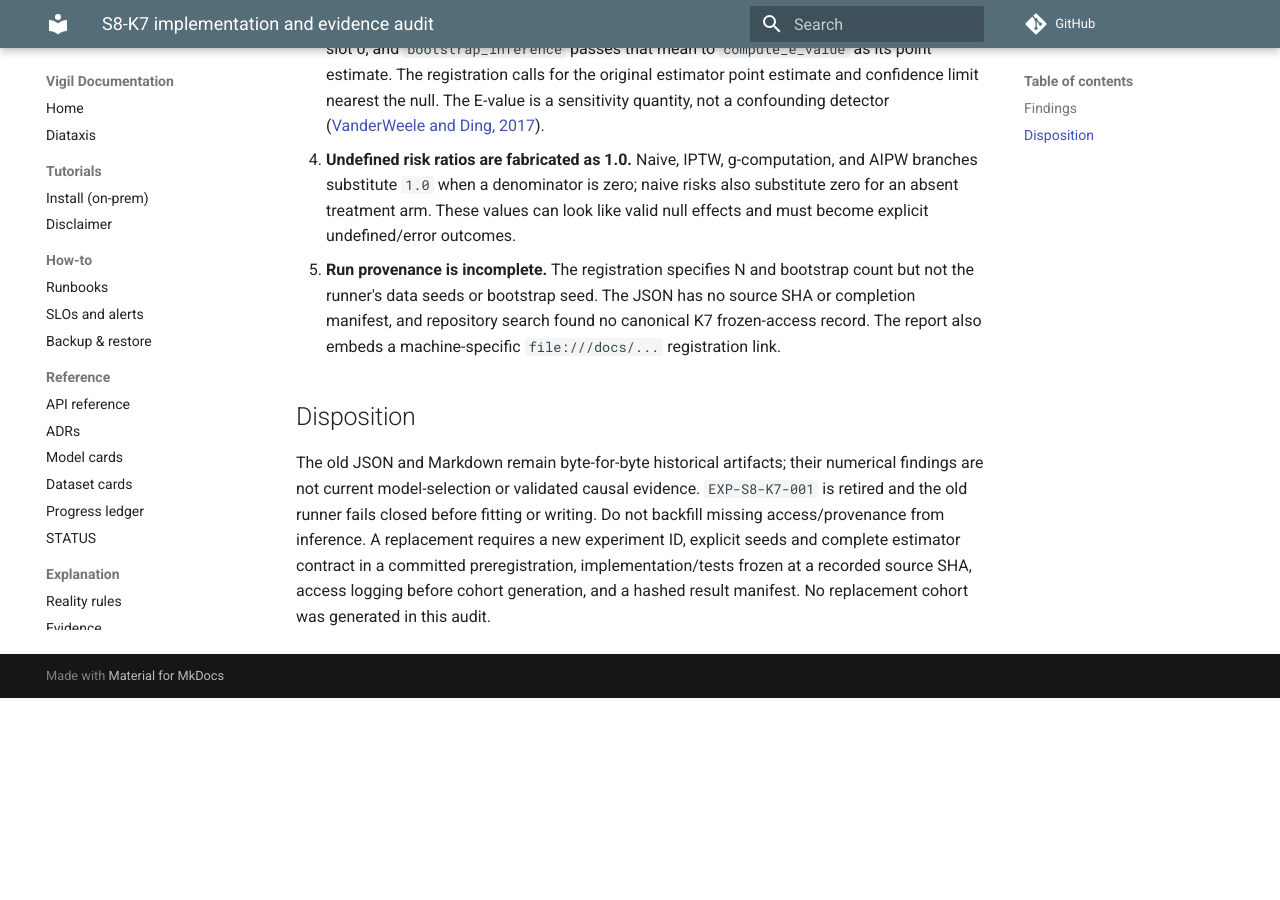
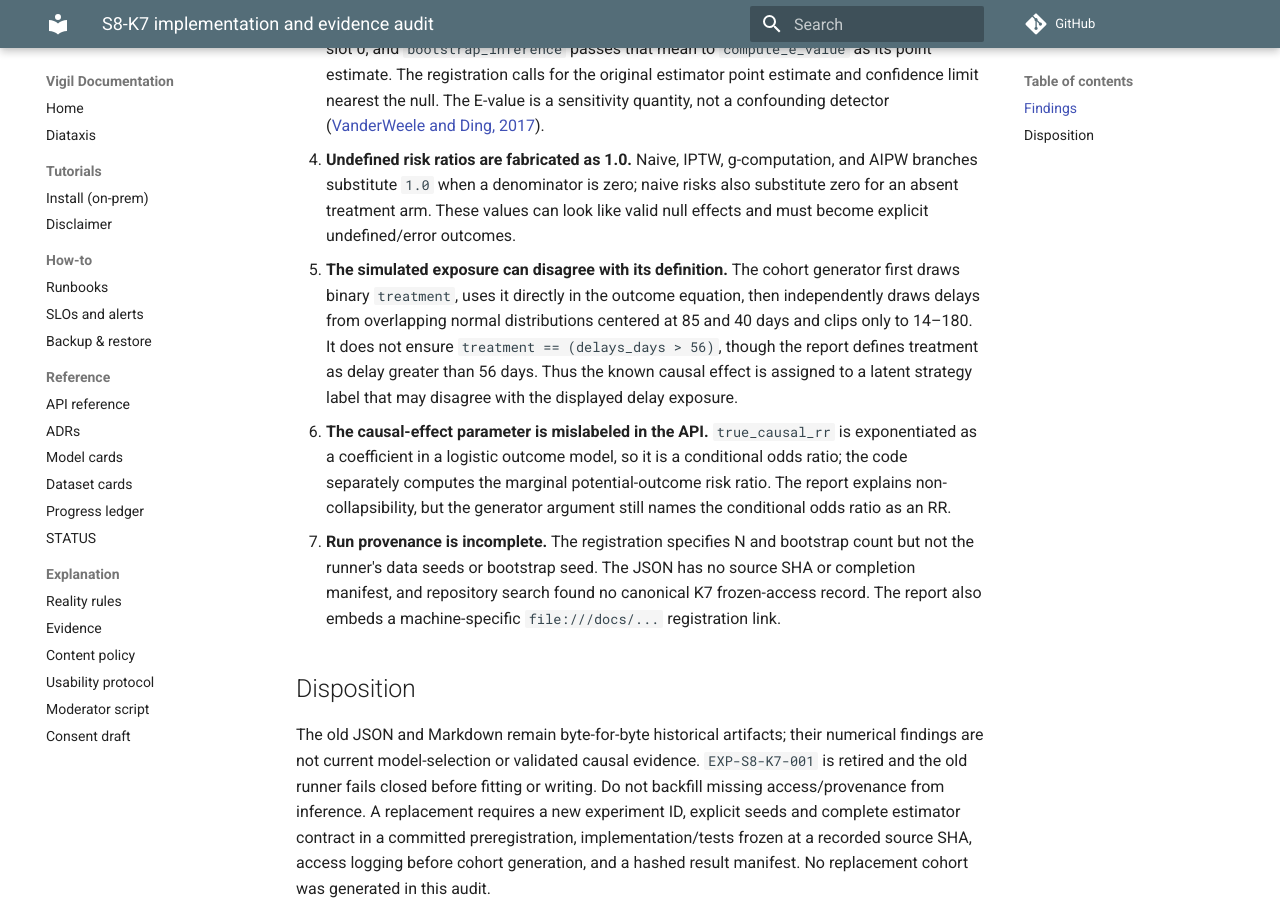
Before and after one commit to gasthecreator/vigil, an MkDocs documentation site: the page built from docs/audits/K7-S8-IMPLEMENTATION-AUDIT-2026-10.md, in a window 1280 px wide and 900 px high, scrolled down 583 px. Built offline with MkDocs 1.6.1 and Material for MkDocs 9.7.7, drawn with Linux system fonts in a browser that asks for light colours; comment, search, counter and statistics services are not loaded; before the commit the page ends 1281 px from its top, so only the background shows below that.

Commit message:
docs(ml): record K7 exposure audit findings

```diff
--- a/docs/audits/K7-S8-IMPLEMENTATION-AUDIT-2026-10.md
+++ b/docs/audits/K7-S8-IMPLEMENTATION-AUDIT-2026-10.md
@@ -8,7 +8,9 @@ Date: 2026-10-20. Scope: `docs/studies/PREREG-S8-K7.md`, `packages/vigil-ml/vigi
 2. **Propensity support differs from the registration.** The registration states `0.01 < e(X) < 0.99`; `TargetTrialEmulation` clips to `[0.02, 0.98]`. It also requires maximum stabilized weights at most 10, while source code truncates only above the cohort's 99th percentile, which does not guarantee that maximum.
 3. **The E-value point estimate uses the bootstrap mean.** `_ci` returns the bootstrap mean in slot 0, and `bootstrap_inference` passes that mean to `compute_e_value` as its point estimate. The registration calls for the original estimator point estimate and confidence limit nearest the null. The E-value is a sensitivity quantity, not a confounding detector ([VanderWeele and Ding, 2017](https://www.acpjournals.org/doi/10.7326/M16-2607)).
 4. **Undefined risk ratios are fabricated as 1.0.** Naive, IPTW, g-computation, and AIPW branches substitute `1.0` when a denominator is zero; naive risks also substitute zero for an absent treatment arm. These values can look like valid null effects and must become explicit undefined/error outcomes.
-5. **Run provenance is incomplete.** The registration specifies N and bootstrap count but not the runner's data seeds or bootstrap seed. The JSON has no source SHA or completion manifest, and repository search found no canonical K7 frozen-access record. The report also embeds a machine-specific `file:///docs/...` registration link.
+5. **The simulated exposure can disagree with its definition.** The cohort generator first draws binary `treatment`, uses it directly in the outcome equation, then independently draws delays from overlapping normal distributions centered at 85 and 40 days and clips only to 14–180. It does not ensure `treatment == (delays_days > 56)`, though the report defines treatment as delay greater than 56 days. Thus the known causal effect is assigned to a latent strategy label that may disagree with the displayed delay exposure.
+6. **The causal-effect parameter is mislabeled in the API.** `true_causal_rr` is exponentiated as a coefficient in a logistic outcome model, so it is a conditional odds ratio; the code separately computes the marginal potential-outcome risk ratio. The report explains non-collapsibility, but the generator argument still names the conditional odds ratio as an RR.
+7. **Run provenance is incomplete.** The registration specifies N and bootstrap count but not the runner's data seeds or bootstrap seed. The JSON has no source SHA or completion manifest, and repository search found no canonical K7 frozen-access record. The report also embeds a machine-specific `file:///docs/...` registration link.
 
 ## Disposition
 
```
Also changed, not shown: docs/PROGRESS.md (+1 -1 lines), docs/adr/0068-retire-s8-k7-historical-run.md (+1 -1 lines), docs/audits/CORE-ML-CLAIMS-INVENTORY-2026-10.md (+1 -1 lines), docs/audits/CORE-ML-ENTRYPOINT-CROSSWALK-2026-10.md (+1 -1 lines), docs/audits/CORE-ML-REPAIR-PLAN-2026-10.md (+1 -1 lines).
